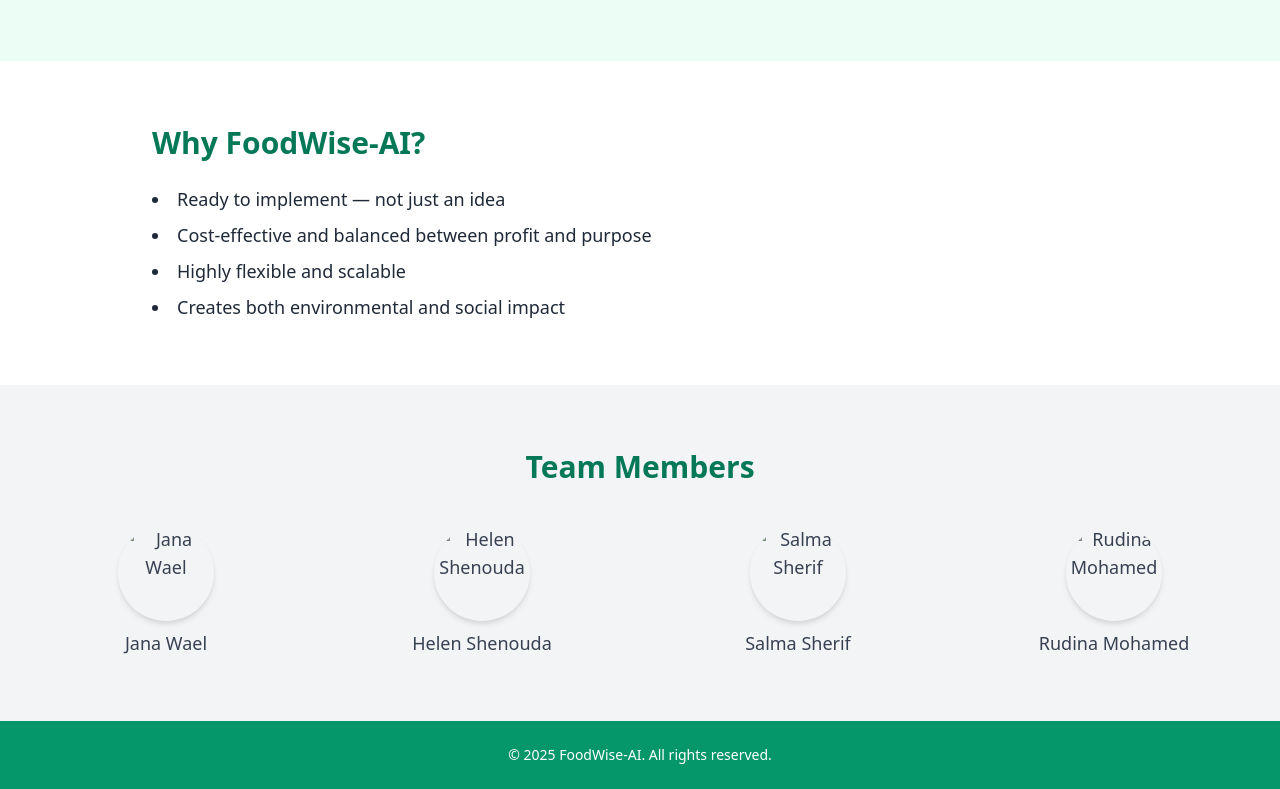
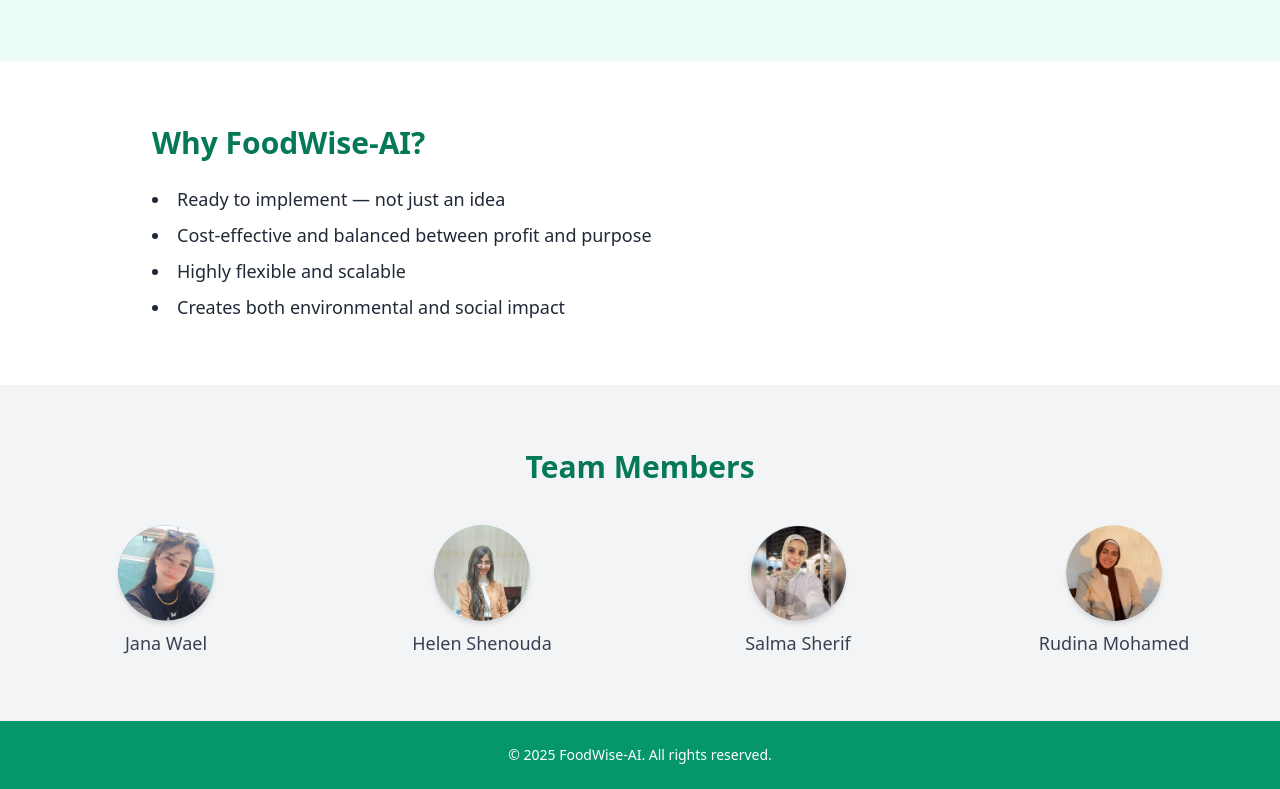
Before and after one commit to GoldFoxYT/Website, a plain HTML site: page index.html in a window 1280 px wide. Shown: the part 1467-2256 px from the top of the page. Drawn offline with nearby package versions, Linux system fonts and the light colour scheme.

Commit message:
Update index.html

```diff
--- a/index.html
+++ b/index.html
@@ -85,25 +85,25 @@
     <div class="grid grid-cols-1 sm:grid-cols-2 md:grid-cols-4 gap-8 text-lg font-medium text-gray-700">
       <div>
         <div class="w-24 h-24 mx-auto mb-2 rounded-full overflow-hidden shadow-md">
-          <img src="images/jana.png" alt="Jana Wael" class="w-full h-full object-cover">
+          <img src="jana.png" alt="Jana Wael" class="w-full h-full object-cover">
         </div>
         <p>Jana Wael</p>
       </div>
       <div>
         <div class="w-24 h-24 mx-auto mb-2 rounded-full overflow-hidden shadow-md">
-          <img src="images/helen.png" alt="Helen Shenouda" class="w-full h-full object-cover">
+          <img src="helen.png" alt="Helen Shenouda" class="w-full h-full object-cover">
         </div>
         <p>Helen Shenouda</p>
       </div>
       <div>
         <div class="w-24 h-24 mx-auto mb-2 rounded-full overflow-hidden shadow-md">
-          <img src="images/salma.png" alt="Salma Sherif" class="w-full h-full object-cover">
+          <img src="salma.png" alt="Salma Sherif" class="w-full h-full object-cover">
         </div>
         <p>Salma Sherif</p>
       </div>
       <div>
         <div class="w-24 h-24 mx-auto mb-2 rounded-full overflow-hidden shadow-md">
-          <img src="images/rudina.png" alt="Rudina Mohamed" class="w-full h-full object-cover">
+          <img src="rudina.png" alt="Rudina Mohamed" class="w-full h-full object-cover">
         </div>
         <p>Rudina Mohamed</p>
       </div>
```
